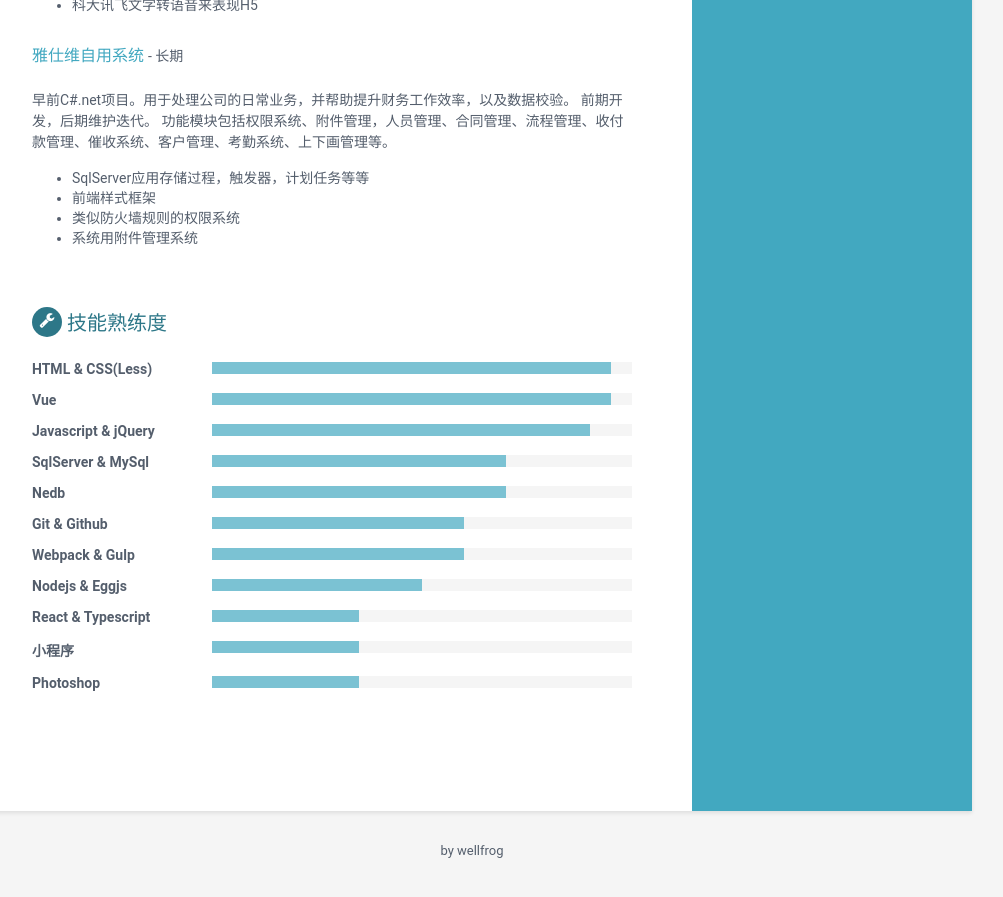
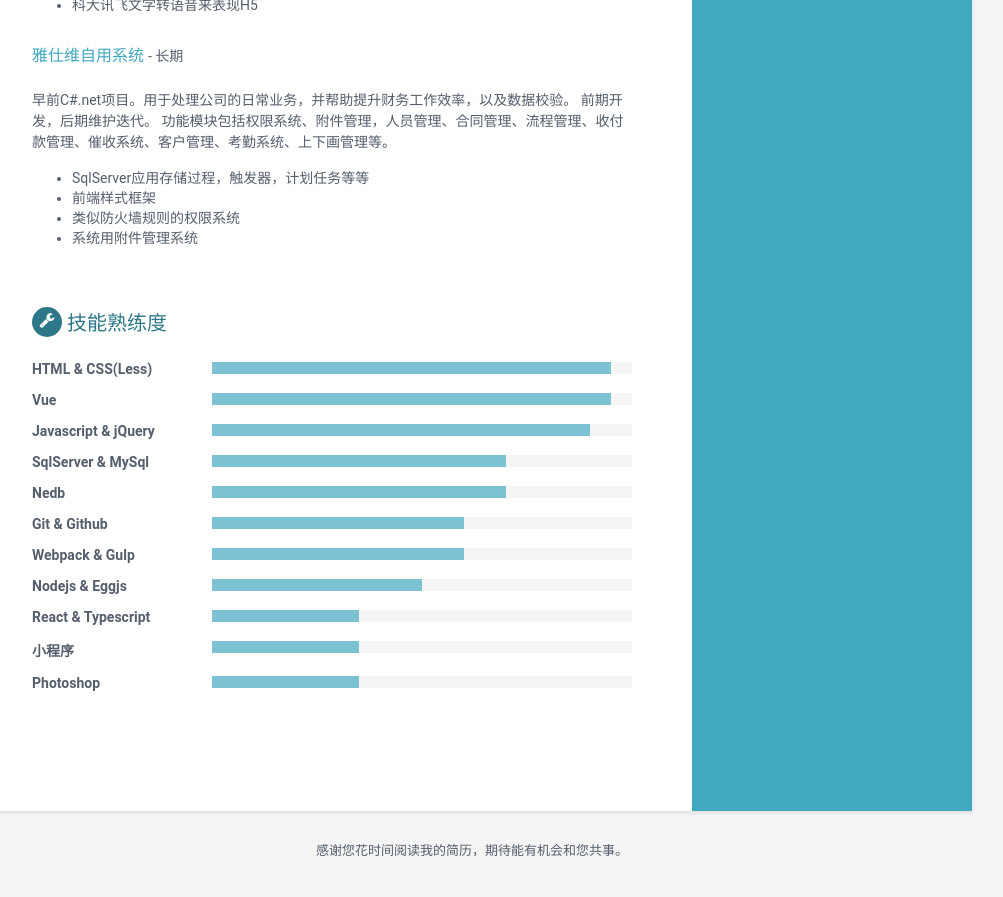
Before and after one commit to wellfrog16/cv, a Jekyll site: the page built from index.html, in a window 1280 px wide and 900 px high, scrolled down 4015 px. Shown: the top 897 px of the window, without its empty margins (168-1171 px from the left). Built offline with Jekyll 4.4.1, drawn with Linux system fonts in a browser that asks for light colours.

Commit message:
资料更新

```diff
--- a/_data/data.yml
+++ b/_data/data.yml
@@ -297,4 +297,4 @@ skills:
         level: 35%
 
 footer: >
-    by wellfrog
+    感谢您花时间阅读我的简历，期待能有机会和您共事。
```
